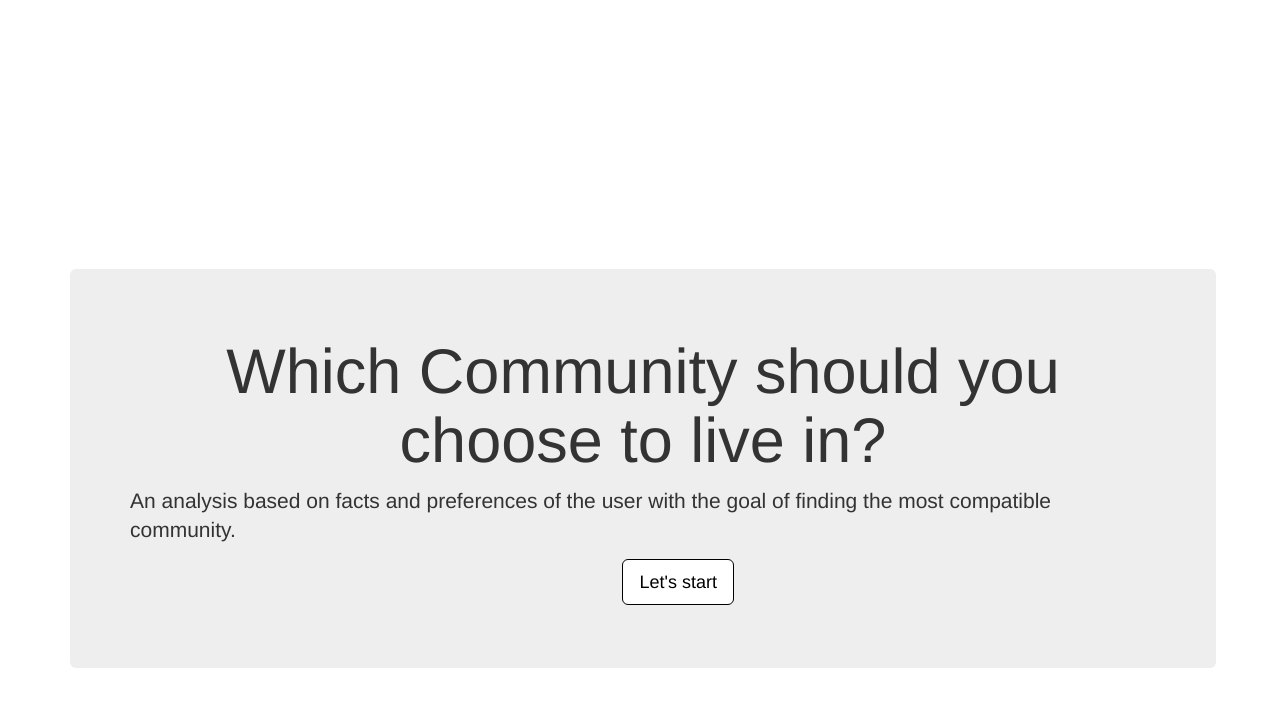
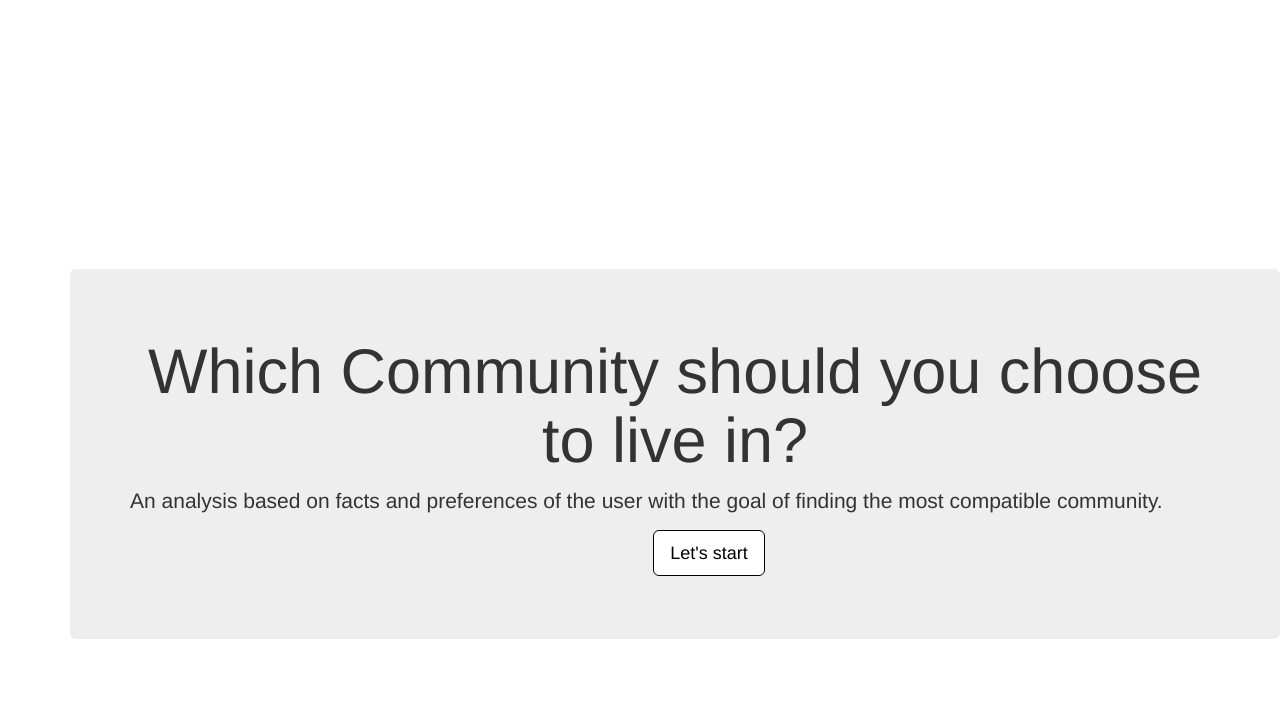
Before and after one commit to orzzzl/Community-Recommendation, a Django app: page /rcmfacts/ in a window 1280 px wide. Shown: the part 51-758 px from the top of the page. Run offline with Django 3.2, Linux system fonts and the light colour scheme; some libraries are stand-ins or nearby versions.

Commit message:
change some style

```diff
--- a/Website/community/rcmOnFacts/static/index.css
+++ b/Website/community/rcmOnFacts/static/index.css
@@ -6,7 +6,6 @@
 .inner {
     position: absolute;
     top: 40%;
-    margin-right: 5%;
 }
 
 .btn {
```
Also changed, not shown: Website/community/db.sqlite3.
